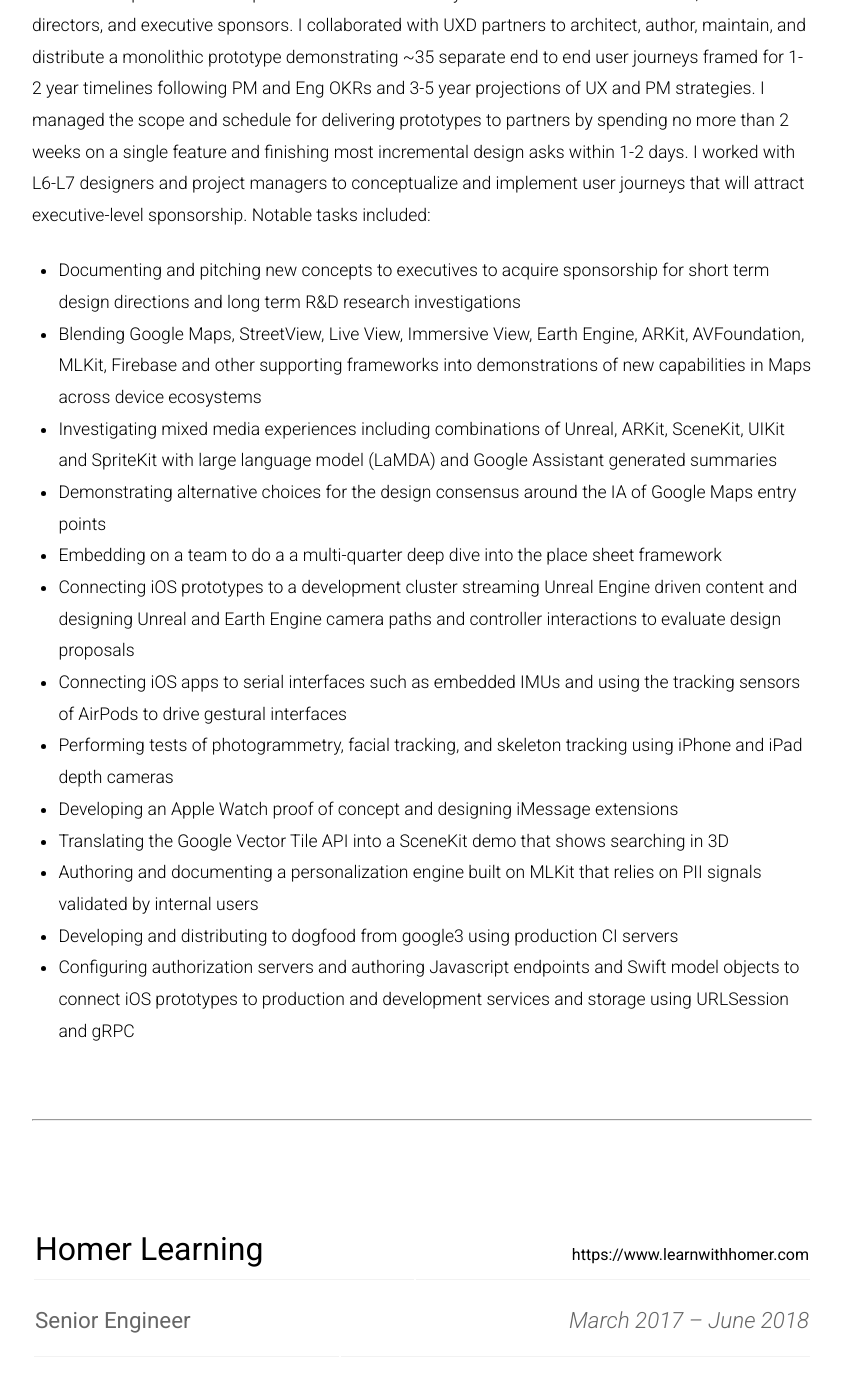
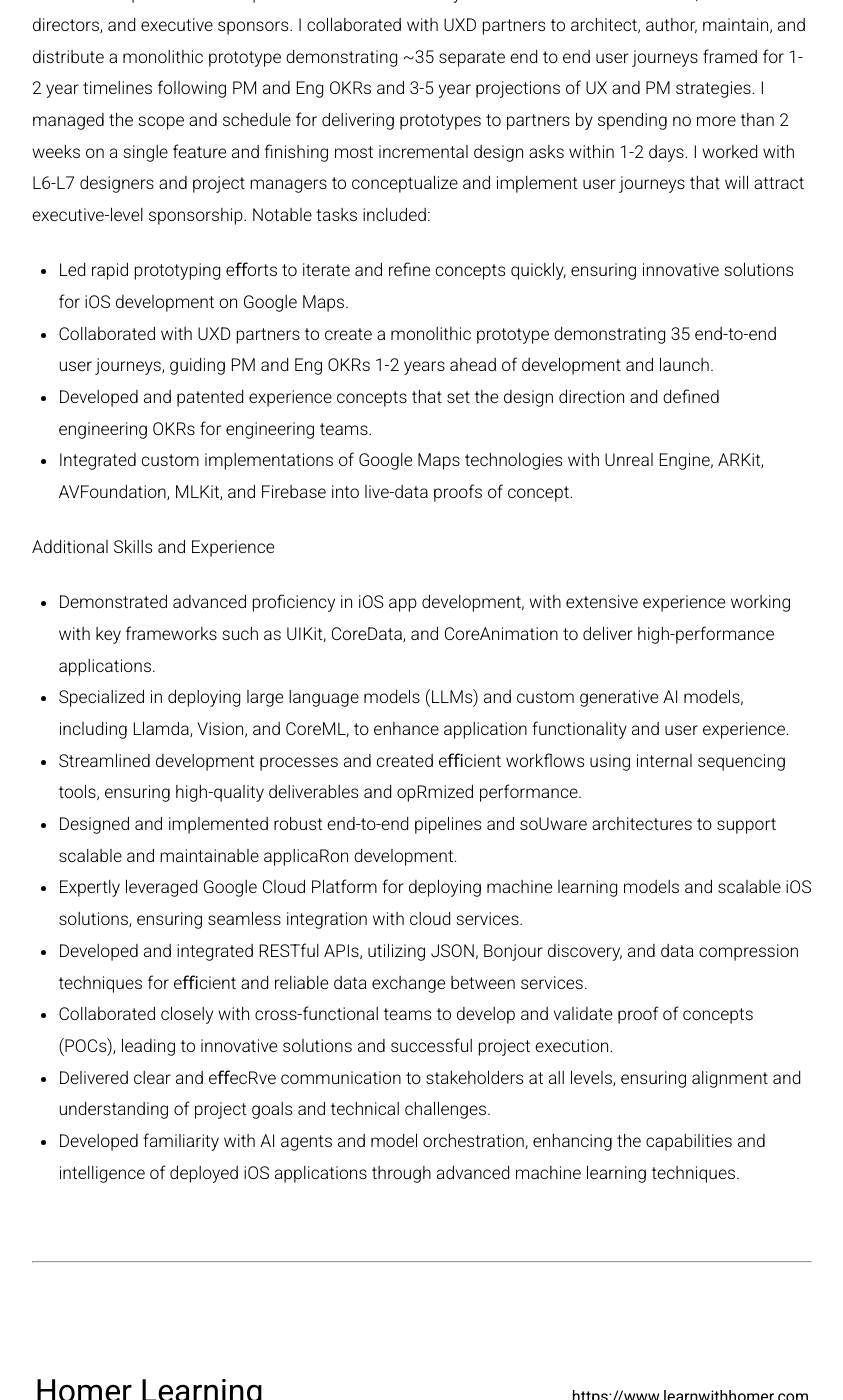
Before and after one commit to voxels/voxels.github.io, a Jekyll site: the page built from professional_experience_08082022.md, in a window 1280 px wide and 1400 px high, scrolled down 2131 px. Shown: the whole window, without its empty margins (218-1061 px from the left). Built offline with Jekyll 4.4.1, drawn with Linux system fonts in a browser that asks for light colours.

Commit message:
Revising professional experience

```diff
--- a/_pages/experience_engineering_iOS_Google.md
+++ b/_pages/experience_engineering_iOS_Google.md
@@ -14,16 +14,29 @@
 
 I was the lead UXE for iOS development on my team in Geo providing design solutions and production data-backed proofs of concept built on iOS for review by cross-functional collaborators, mission directors, and executive sponsors.  I collaborated with UXD partners to architect, author, maintain, and distribute a monolithic prototype demonstrating ~35 separate end to end user journeys framed for 1-2 year timelines following PM and Eng OKRs and 3-5 year projections of UX and PM strategies.  I managed the scope and schedule for delivering prototypes to partners by spending no more than 2 weeks on a single feature and finishing most incremental design asks within 1-2 days.  I worked with L6-L7 designers and project managers to conceptualize and implement user journeys that will attract executive-level sponsorship. Notable tasks included:
 
-- Documenting and pitching new concepts to executives to acquire sponsorship for short term design directions and long term R&D research investigations
-- Blending Google Maps, StreetView, Live View, Immersive View, Earth Engine, ARKit, AVFoundation, MLKit, Firebase and other supporting frameworks into demonstrations of new capabilities in Maps across device ecosystems
-- Investigating mixed media experiences including combinations of Unreal, ARKit, SceneKit, UIKit and SpriteKit with large language model (LaMDA) and Google Assistant generated summaries
-- Demonstrating alternative choices for the design consensus around the IA of Google Maps entry points
-- Embedding on a team to do a a multi-quarter deep dive into the place sheet framework
-- Connecting iOS prototypes to a development cluster streaming Unreal Engine driven content and designing Unreal and Earth Engine camera paths and controller interactions to evaluate design proposals
-- Connecting iOS apps to serial interfaces such as embedded IMUs and using the tracking sensors of AirPods to drive gestural interfaces
-- Performing tests of photogrammetry, facial tracking, and skeleton tracking using iPhone and iPad depth cameras
-- Developing an Apple Watch proof of concept and designing iMessage extensions
-- Translating the Google Vector Tile API into a SceneKit demo that shows searching in 3D
-- Authoring and documenting a personalization engine built on MLKit that relies on PII signals validated by internal users
-- Developing and distributing to dogfood from google3 using production CI servers
-- Configuring authorization servers and authoring Javascript endpoints and Swift model objects to connect iOS prototypes to production and development services and storage using URLSession and gRPC
+- Led rapid prototyping eﬀorts to iterate and refine concepts quickly, ensuring innovative solutions for iOS
+development on Google Maps.
+- Collaborated with UXD partners to create a monolithic prototype demonstrating 35 end-to-end user journeys,
+guiding PM and Eng OKRs 1-2 years ahead of development and launch.
+- Developed and patented experience concepts that set the design direction and defined engineering OKRs for
+engineering teams.
+- Integrated custom implementations of Google Maps technologies with Unreal Engine, ARKit, AVFoundation, MLKit,
+and Firebase into live-data proofs of concept.
+<p>
+Additional Skills and Experience
+</p>
+- Demonstrated advanced proficiency in iOS app development, with extensive experience working with key
+frameworks such as UIKit, CoreData, and CoreAnimation to deliver high-performance applications.
+- Specialized in deploying large language models (LLMs) and custom generative AI models, including Llamda, Vision, and CoreML, to enhance application functionality and user experience.
+- Streamlined development processes and created eﬃcient workflows using internal sequencing tools, ensuring high-quality deliverables and opRmized performance.
+- Designed and implemented robust end-to-end pipelines and soUware architectures to support scalable and
+maintainable applicaRon development.
+- Expertly leveraged Google Cloud Platform for deploying machine learning models and scalable iOS solutions,
+ensuring seamless integration with cloud services.
+- Developed and integrated RESTful APIs, utilizing JSON, Bonjour discovery, and data compression techniques for
+eﬃcient and reliable data exchange between services.
+- Collaborated closely with cross-functional teams to develop and validate proof of concepts (POCs), leading to
+innovative solutions and successful project execution.
+- Delivered clear and eﬀecRve communication to stakeholders at all levels, ensuring alignment and understanding of project goals and technical challenges.
+- Developed familiarity with AI agents and model orchestration, enhancing the capabilities and intelligence of
+deployed iOS applications through advanced machine learning techniques.
```
Also changed, not shown: _pages/experience_engineering_iOS_SecretAtomics.md (added, +20 -0 lines), professional_experience_092024.md (added, +173 -0 lines).
